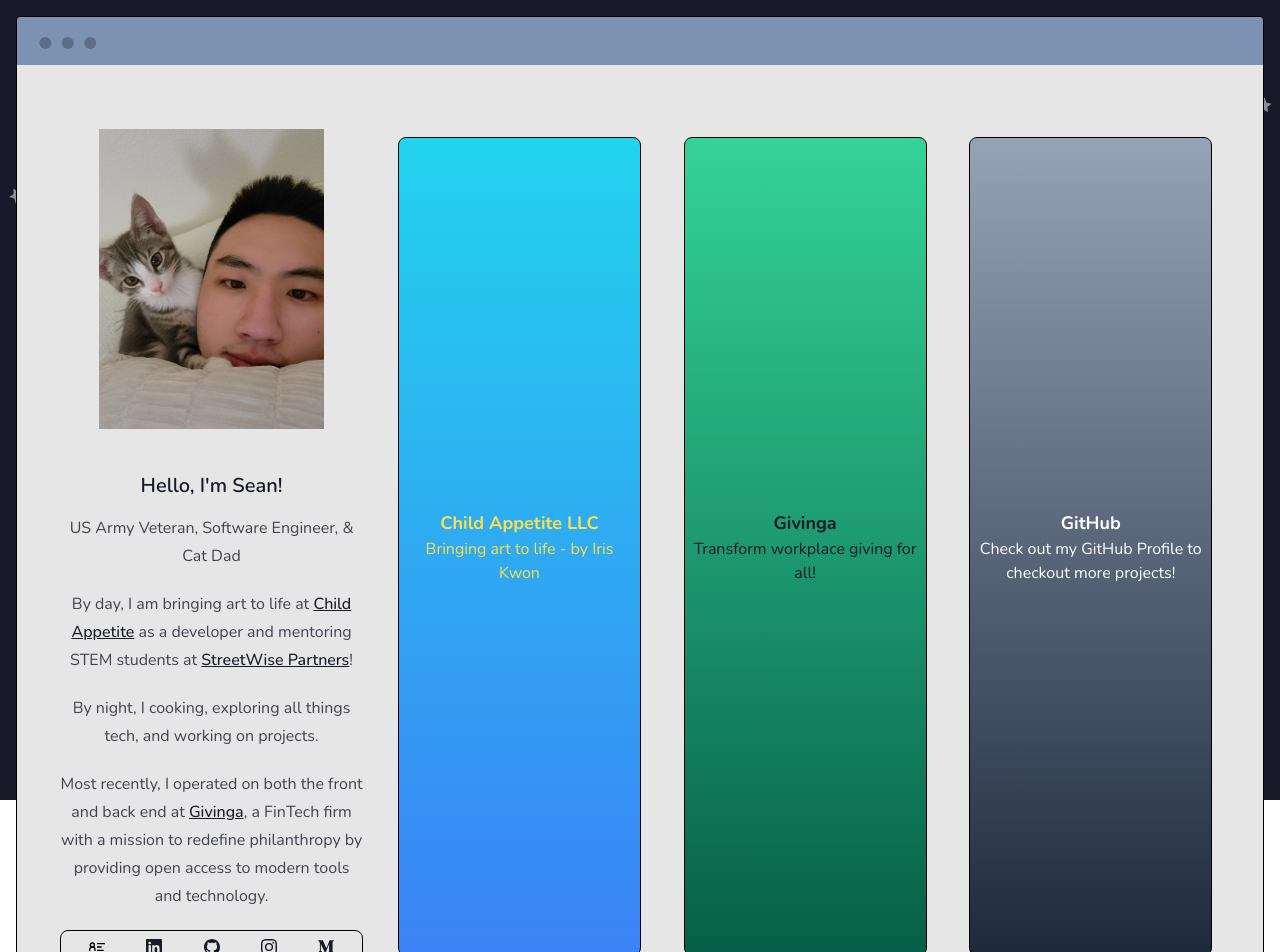
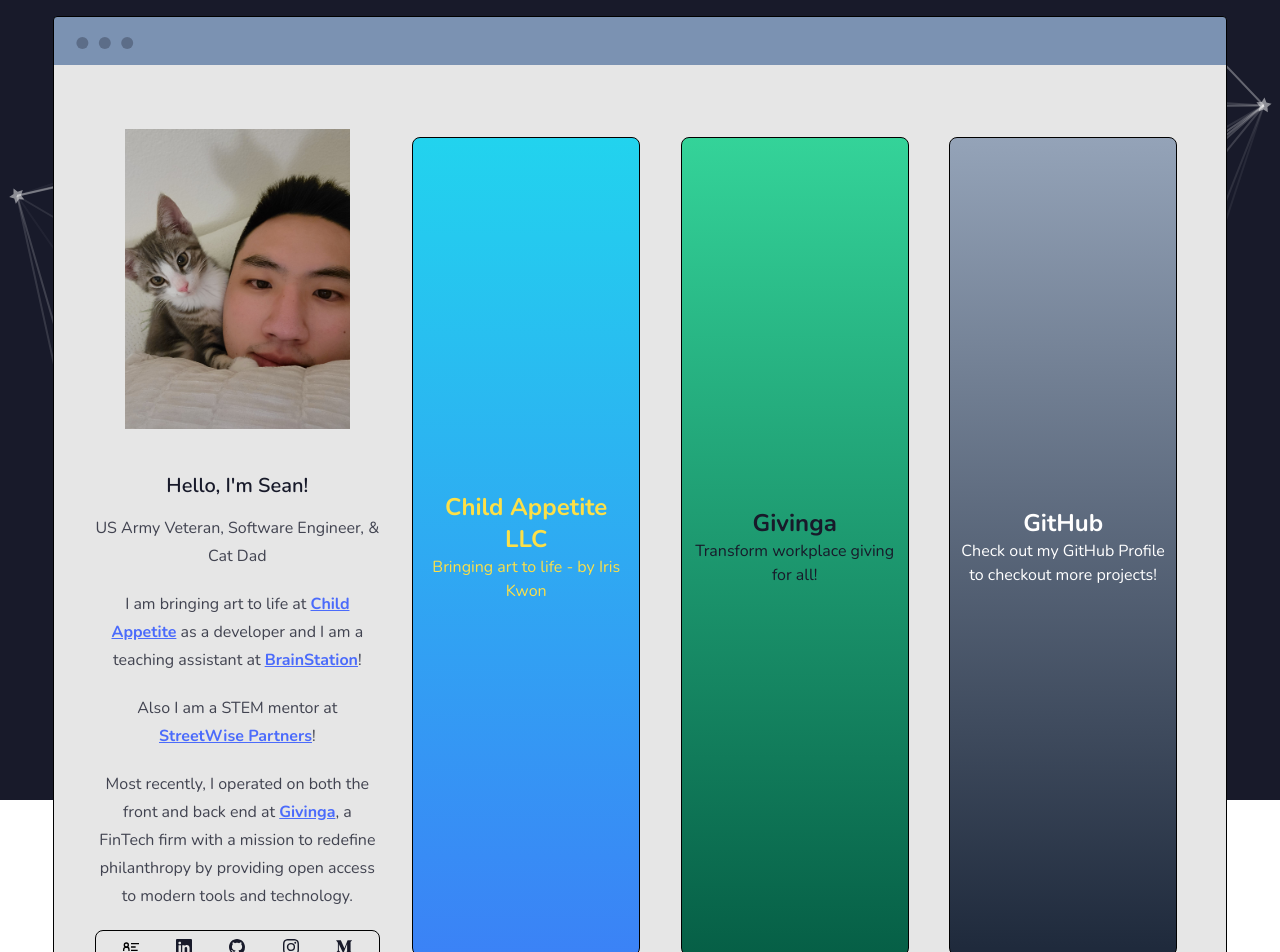
Before and after one commit to sean35mm/seangil-site, a Next.js app: page / in a window 1280 px wide. Shown: the top 952 px of the page. Built offline with nearby package versions, Linux system fonts and the light colour scheme.

Commit message:
about changes

```diff
--- a/components/About.tsx
+++ b/components/About.tsx
@@ -13,18 +13,50 @@
 			<h3>Hello, I&apos;m Sean!</h3>
 			<p>US Army Veteran, Software Engineer, & Cat Dad</p>
 			<p>
-				By day, I am bringing art to life at{' '}
-				<span className='text-blue-500'>
-					<a href='https://childappetite.com/'>Child Appetite</a>
-				</span>{' '}
-				as a developer and mentoring STEM students at{' '}
-				<a href='https://streetwisepartners.org/'>StreetWise Partners</a>!
+				I am bringing art to life at{' '}
+				<a
+					target='_blank'
+					rel='noopener noreferrer'
+					href='https://childappetite.com/'
+					className='font-bold text-primary'
+				>
+					Child Appetite
+				</a>{' '}
+				as a developer and I am a teaching assistant at{' '}
+				<a
+					target='_blank'
+					rel='noopener noreferrer'
+					href='https://brainstation.io/'
+					className='font-bold text-primary'
+				>
+					BrainStation
+				</a>
+				!
 			</p>
-			<p>By night, I cooking, exploring all things tech, and working on projects.</p>
+			<p>
+				Also I am a STEM mentor at{' '}
+				<a
+					target='_blank'
+					rel='noopener noreferrer'
+					href='https://streetwisepartners.org/'
+					className='font-bold text-primary'
+				>
+					StreetWise Partners
+				</a>
+				!
+			</p>
 			<p>
 				Most recently, I operated on both the front and back end at{' '}
-				<a href='https://www.givinga.com/'>Givinga</a>, a FinTech firm with a mission to redefine
-				philanthropy by providing open access to modern tools and technology.
+				<a
+					target='_blank'
+					rel='noopener noreferrer'
+					href='https://www.givinga.com/'
+					className='font-bold text-primary'
+				>
+					Givinga
+				</a>
+				, a FinTech firm with a mission to redefine philanthropy by providing
+				open access to modern tools and technology.
 			</p>
 			<nav className='flex justify-around p-2 border border-black rounded-lg'>
 				<a
@@ -34,16 +66,32 @@
 				>
 					<GrContactInfo />
 				</a>
-				<a target='_blank' rel='noopener noreferrer' href='https://www.linkedin.com/in/seanhgil/'>
+				<a
+					target='_blank'
+					rel='noopener noreferrer'
+					href='https://www.linkedin.com/in/seanhgil/'
+				>
 					<BsLinkedin />
 				</a>
-				<a target='_blank' rel='noopener noreferrer' href='https://github.com/sean35mm'>
+				<a
+					target='_blank'
+					rel='noopener noreferrer'
+					href='https://github.com/sean35mm'
+				>
 					<BsGithub />
 				</a>
-				<a target='_blank' rel='noopener noreferrer' href='https://www.instagram.com/seantographer'>
+				<a
+					target='_blank'
+					rel='noopener noreferrer'
+					href='https://www.instagram.com/seantographer'
+				>
 					<BsInstagram />
 				</a>
-				<a target='_blank' rel='noopener noreferrer' href='https://medium.com/@seanicus'>
+				<a
+					target='_blank'
+					rel='noopener noreferrer'
+					href='https://medium.com/@seanicus'
+				>
 					<GrMedium />
 				</a>
 			</nav>
--- a/components/ChildAppetiteBanner.tsx
+++ b/components/ChildAppetiteBanner.tsx
@@ -4,9 +4,9 @@
 const ChildAppetiteBanner = () => {
 	return (
 		<Link href={'/childappetite'}>
-			<div className='sm:w-1/5 m-2 cursor-pointer border-black border bg-gradient-to-b from-cyan-400 to-blue-500 rounded-lg flex hover:shadow-black hover:shadow-2xl'>
+			<div className='sm:w-3/12 xl:w-1/5 m-2 cursor-pointer border-black border bg-gradient-to-b from-cyan-400 to-blue-500 rounded-lg flex hover:shadow-black hover:shadow-2xl'>
 				<div className='mx-auto my-auto text-center text-yellow-300 p-2'>
-					<h2 className='font-bold text-lg'>Child Appetite LLC</h2>
+					<h2 className='font-bold text-lg xl:text-2xl'>Child Appetite LLC</h2>
 					<p>Bringing art to life - by Iris Kwon</p>
 				</div>
 			</div>
--- a/components/GithubBanner.tsx
+++ b/components/GithubBanner.tsx
@@ -4,9 +4,9 @@
 const GithubBanner = () => {
 	return (
 		<Link href={'https://github.com/sean35mm'}>
-			<div className='sm:w-1/5 m-2 cursor-pointer border-black border bg-gradient-to-b from-slate-400 to-slate-800 rounded-lg flex hover:shadow-black hover:shadow-2xl'>
+			<div className='sm:w-3/12 xl:w-1/5 m-2 cursor-pointer border-black border bg-gradient-to-b from-slate-400 to-slate-800 rounded-lg flex hover:shadow-black hover:shadow-2xl'>
 				<div className='mx-auto my-auto text-center text-white p-2'>
-					<h2 className='font-bold text-lg'>GitHub</h2>
+					<h2 className='font-bold text-lg xl:text-2xl'>GitHub</h2>
 					<p>Check out my GitHub Profile to checkout more projects!</p>
 				</div>
 			</div>
--- a/components/GivingaBanner.tsx
+++ b/components/GivingaBanner.tsx
@@ -4,9 +4,9 @@
 const GivingaBanner = () => {
 	return (
 		<Link href={'/givinga'}>
-			<div className='sm:w-1/5 m-2 cursor-pointer border-black border bg-gradient-to-b from-emerald-400 to-emerald-800 rounded-lg flex hover:shadow-black hover:shadow-2xl'>
+			<div className='sm:w-3/12 xl:w-1/5 m-2 cursor-pointer border-black border bg-gradient-to-b from-emerald-400 to-emerald-800 rounded-lg flex hover:shadow-black hover:shadow-2xl'>
 				<div className='mx-auto my-auto text-center text-b p-2'>
-					<h2 className='font-bold text-lg'>Givinga</h2>
+					<h2 className='font-bold text-lg xl:text-2xl'>Givinga</h2>
 					<p>Transform workplace giving for all!</p>
 				</div>
 			</div>
--- a/pages/givinga.tsx
+++ b/pages/givinga.tsx
@@ -1,11 +1,9 @@
-import React from 'react';
 import Image from 'next/image';
 import Link from 'next/link';
 
 import givingaHero from '../assets/givinga-hero.png';
 import givingaArch from '../assets/new-arch.png';
 
-import { BsArrowRight } from 'react-icons/bs';
 
 type Props = {};
 
--- a/pages/index.js
+++ b/pages/index.js
@@ -1,13 +1,13 @@
 import About from '../components/About';
 import ChildAppetiteBanner from '../components/ChildAppetiteBanner';
+import GithubBanner from '../components/GithubBanner';
 import GivingaBanner from '../components/GivingaBanner';
-import GithubBanner from '../components/GithubBanner';
 import ParticleComponent from '../components/ParticleComponent';
 
 export default function Home() {
 	return (
 		<main className='flex justify-center items-center min-h-screen'>
-			<div className='mockup-window border border-black bg-secondary m-4'>
+			<div className='mockup-window border border-black bg-secondary m-4 w-11/12'>
 				<div className='sm:flex px-4 py-16 bg-base-200 justify-evenly'>
 					<About />
 					<ChildAppetiteBanner />
```
Also changed, not shown: pages/childappetite.tsx (+3 -4 lines).
